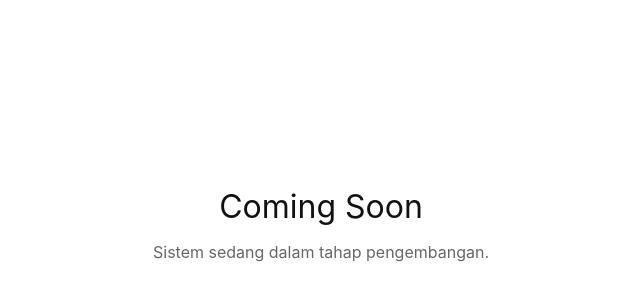
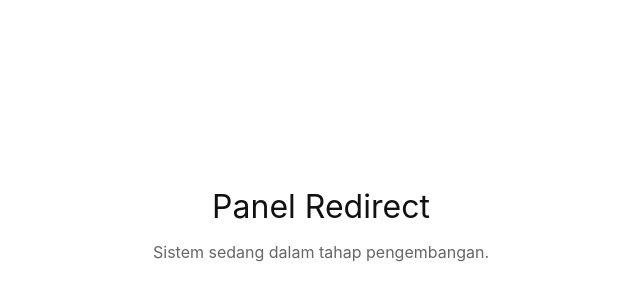
Before and after one commit to hyein89/Superlinkdd, a Next.js app: page / in a window 1280 px wide. Shown: the part 176-476 px from the top of the page, without its empty margins (319-959 px from the left). Built offline with nearby package versions, Linux system fonts and the light colour scheme.

Commit message:
Update page.js

```diff
--- a/app/page.js
+++ b/app/page.js
@@ -1,8 +1,10 @@
+import { siteConfig } from '../config';
+
 export default function Home() {
   return (
     <main style={{ textAlign: 'center' }}>
       <h1 style={{ fontSize: '2rem', fontWeight: '400', marginBottom: '1rem' }}>
-        Coming Soon
+        {siteConfig.siteName}
       </h1>
       <p style={{ color: '#666' }}>
         Sistem sedang dalam tahap pengembangan.
```
